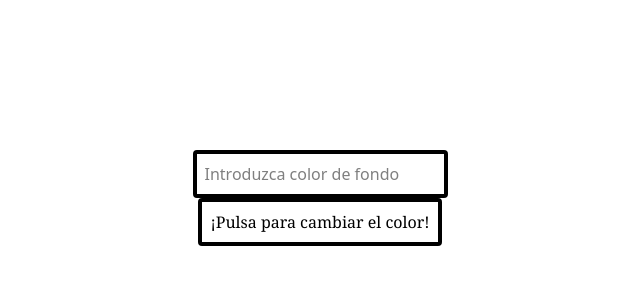
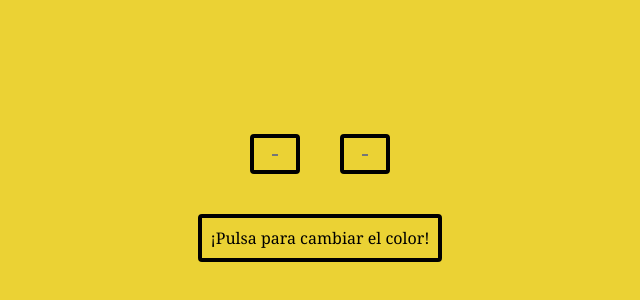
Before and after one commit to torruuu/vue-test, a Vue app: page / in a window 1280 px wide. Shown: the part 202-502 px from the top of the page, without its empty margins (320-960 px from the left). Built offline with nearby package versions, Linux system fonts and the light colour scheme.

Commit message:
chore: cambioColor v2

```diff
--- a/src/components/Juanal/CambioColor/ColorHijo.vue
+++ b/src/components/Juanal/CambioColor/ColorHijo.vue
@@ -1,17 +1,43 @@
 <script setup>
-import {ref} from "vue";
+import {ref, computed} from "vue";
 
+const props = defineProps({
+    colorBase: String
+ })
+
+//Variable reactiva que recoge el INPUT con v-model y se manda al PADRE.
 const inputText = ref();
+const inputText2 = ref();
+const colorMezclado = computed(() => {
+  const parse = (hex) => {
+    const h = hex.replace('#', '');
+    return {
+      r: parseInt(h.substring(0, 2), 16),
+      g: parseInt(h.substring(2, 4), 16),
+      b: parseInt(h.substring(4, 6), 16),
+    };
+  };
+  const c1 = parse(inputText.value);
+  const c2 = parse(inputText2.value);
+  const r = Math.round((c1.r + c2.r) / 2).toString(16).padStart(2, '0');
+  const g = Math.round((c1.g + c2.g) / 2).toString(16).padStart(2, '0');
+  const b = Math.round((c1.b + c2.b) / 2).toString(16).padStart(2, '0');
+  return `#${r}${g}${b}`;
+});
+//EMIT - EVENTO PERSONALIZADO. CAMBIO DE COLOR.
 const emit = defineEmits(['cambioColor']);
+//FUNCION enviarOrden, es la que recoge el CLICK. Enviamos al padre el EVENTO PERSONALIZADO Y EL VALOR DEL INPUT PARA PODER CAMBIAR EL COLOR.
+
 function enviarOrden() {
-  emit ('cambioColor', inputText.value);
+  emit ('cambioColor', colorMezclado.value, props.colorBase);
 }
 
 </script>
 <template>
 <div class="flex items-center justify-center flex-col h-screen">
-    <span>
-        <input class="border-4 rounded-sm p-2" v-model="inputText" placeholder="Introduzca color de fondo">
+    <span class="space-y-10 space-x-10">
+        <input :style="{backgroundColor: inputText}" class="border-4 rounded-sm p-4" type='color' v-model="inputText">
+        <input :style="{backgroundColor: inputText2}" class="border-4 rounded-sm p-4" type='color' v-model="inputText2">
     </span>
 
     <button @click="enviarOrden" class="font-serif text-base bg-EDF2EB border-4 rounded-sm p-2">¡Pulsa para cambiar el color!</button>
--- a/src/components/Juanal/CambioColor/ColorPadre.vue
+++ b/src/components/Juanal/CambioColor/ColorPadre.vue
@@ -2,10 +2,12 @@
 import {ref} from "vue";
 import ColorHijo from "./ColorHijo.vue";
 //VARIABLE COLOR FONDO, REACTIVA.
-const colorFondo = ref();
+const colorBase = ref('#ebd234')
+const colorFondo = ref(colorBase.value);
 //FUNCION CAMBIAR COLOR, RECIBE EL VALOR DEL HIJO (INPUTTEXT) Y CAMBIAMOS EL COLOR POR EL VALOR DEL INPUT TEXT
-function cambiarColor (inputText) {
-    colorFondo.value=inputText;
+
+function cambiarColor (colorMezclado) {
+    colorFondo.value=colorMezclado;
 
 }
 
@@ -13,7 +15,7 @@ function cambiarColor (inputText) {
 <template>
 <!--_STYLE PARA QUE CAMBIE COLOR SEGÚN LO QUE MARCAMOS. EL HIJO RECIBE LA FUNCION CAMBIO DE COLOR Y EJECUTA LA QUE HEMOS DECLARADO AQUI.-->
     <div :style="{backgroundColor: colorFondo}">
-    <ColorHijo @cambioColor="cambiarColor"/>
+    <ColorHijo :color-base="colorBase" @cambioColor="cambiarColor"/>
 
   </div>
 </template>
```
